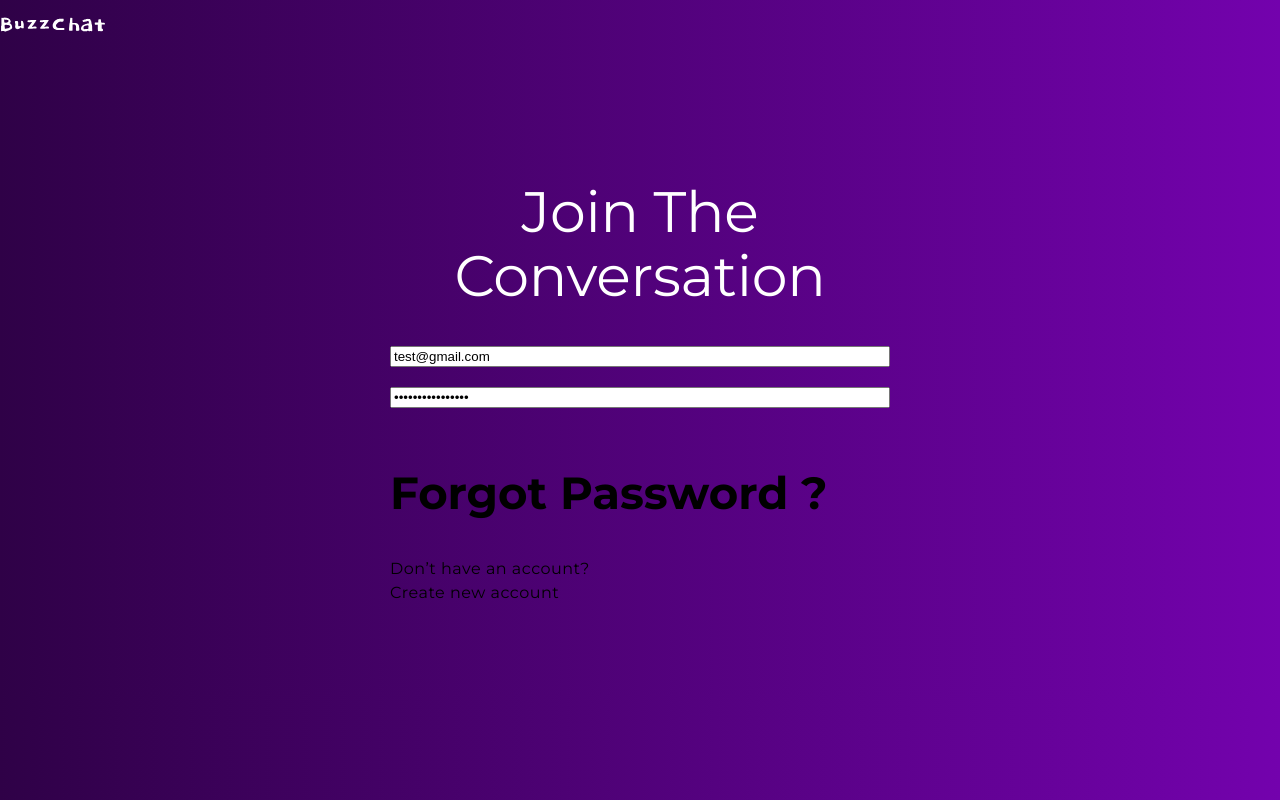
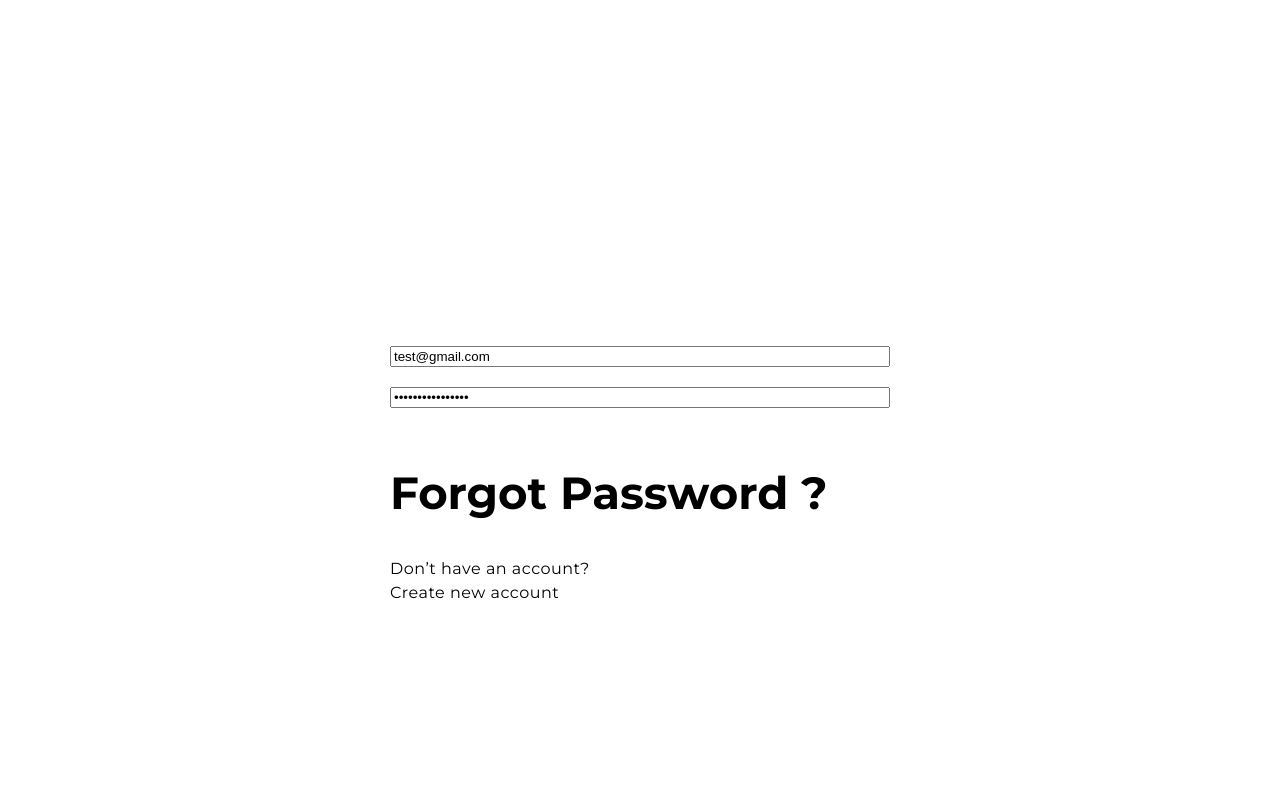
Before and after one commit to sirajularfin/connect-next-app, a Next.js app: page / in a window 1280 px wide. Built offline with nearby package versions, Linux system fonts and the light colour scheme; no server answers.

Commit message:
update theme

```diff
--- a/src/styles/globals.scss
+++ b/src/styles/globals.scss
@@ -8,7 +8,7 @@ p {
 }
 
 body {
-  background: linear-gradient(90deg, #2f0147 0%, #7302ad 100%);
+  background: var(--primary-bg);
 }
 
 main {
--- a/src/styles/theme.scss
+++ b/src/styles/theme.scss
@@ -13,18 +13,20 @@
 
 .dark-theme {
   --black: #212121;
+  --white: #ffffff;
   --grey-50: #fafafa;
   --grey-100: #f5f5f5;
   --grey-200: #eeeeee;
   --grey-300: #e0e0e0;
   --grey-400: #bdbdbd;
+  --grey-600: #757575;
+  --grey-700: #616161;
   --grey-800: #424242;
-  --hyperlink: #1a0dab;
-  --purple-50: #f3e5f5;
-  --purple-300: #ba68c8;
-  --purple-800: #6a1b9a;
-  --purple-a200: #e040fb;
-  --red: #e53935;
-  --transparent: TRANSPARENT;
-  --white: #ffffff;
+  --amber-50: #fff8e1;
+  --amber-100: #ffecb3;
+  --amber-600: #ffb300;
+  --amber-700: #ffa000;
+  --amber-800: #ff8f00;
+  --amber-900: #ff6f00;
+  --transparent: transparent;
 }
```
